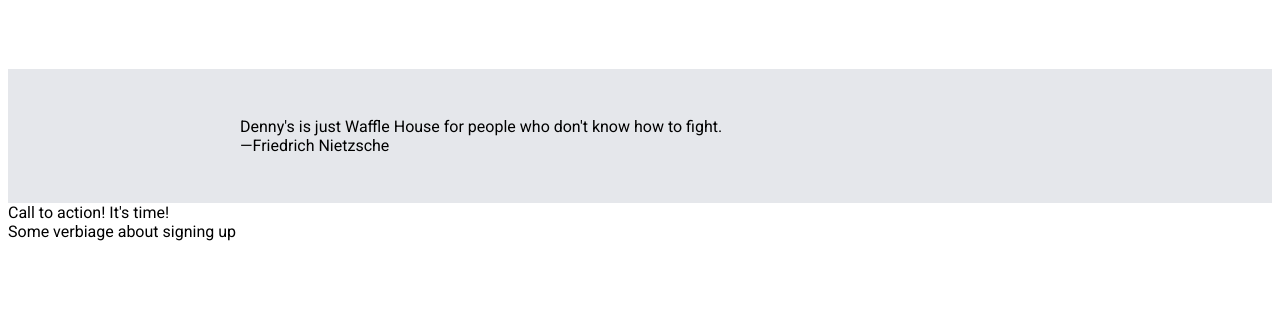
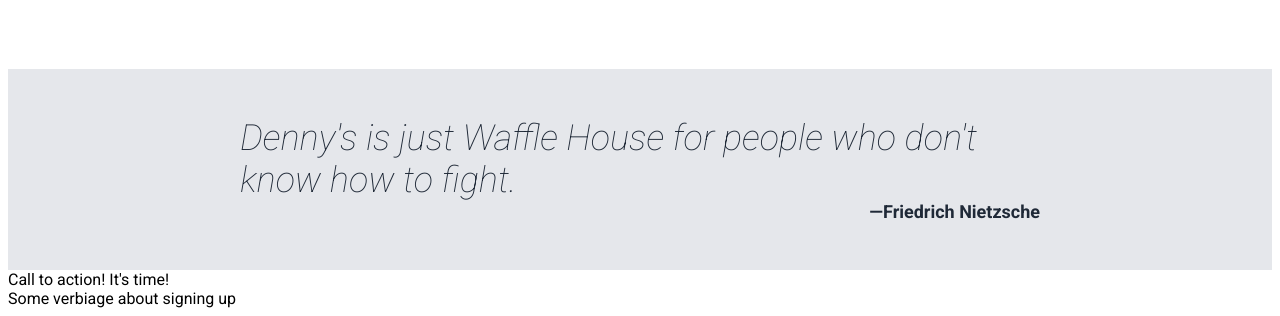
Before and after one commit to patrick-brian-mooney/odin-landing-page, a plain HTML site: page index.html in a window 1280 px wide. Shown: the part 873-1189 px from the top of the page. Before the commit the page ends 1122 px from the top, so only its background shows below. Drawn offline with Linux system fonts and the light colour scheme.

Commit message:
add fourth section

```diff
--- a/index.html
+++ b/index.html
@@ -57,7 +57,7 @@
 
         <div class="pull-quote">
             <div class="quote-container">
-                <div class="quote-test">Denny's is just Waffle House for people who don't know how to fight.</div>
+                <div class="quote-text">Denny's is just Waffle House for people who don't know how to fight.</div>
                 <div class="quote-attribution">&mdash;Friedrich Nietzsche</div>
             </div>
         </div>
--- a/style.css
+++ b/style.css
@@ -177,3 +177,17 @@
     max-width: 800px;
     margin: 48px auto;
 }
+
+.quote-text {
+    font-size: 36px;
+    font-weight: 100;
+    font-style: italic;
+    color: #1f2937;
+}
+
+.quote-attribution {
+    font-size: 18px;
+    text-align: right;
+    font-weight: bold;
+    color: #1f2937;
+}
```
